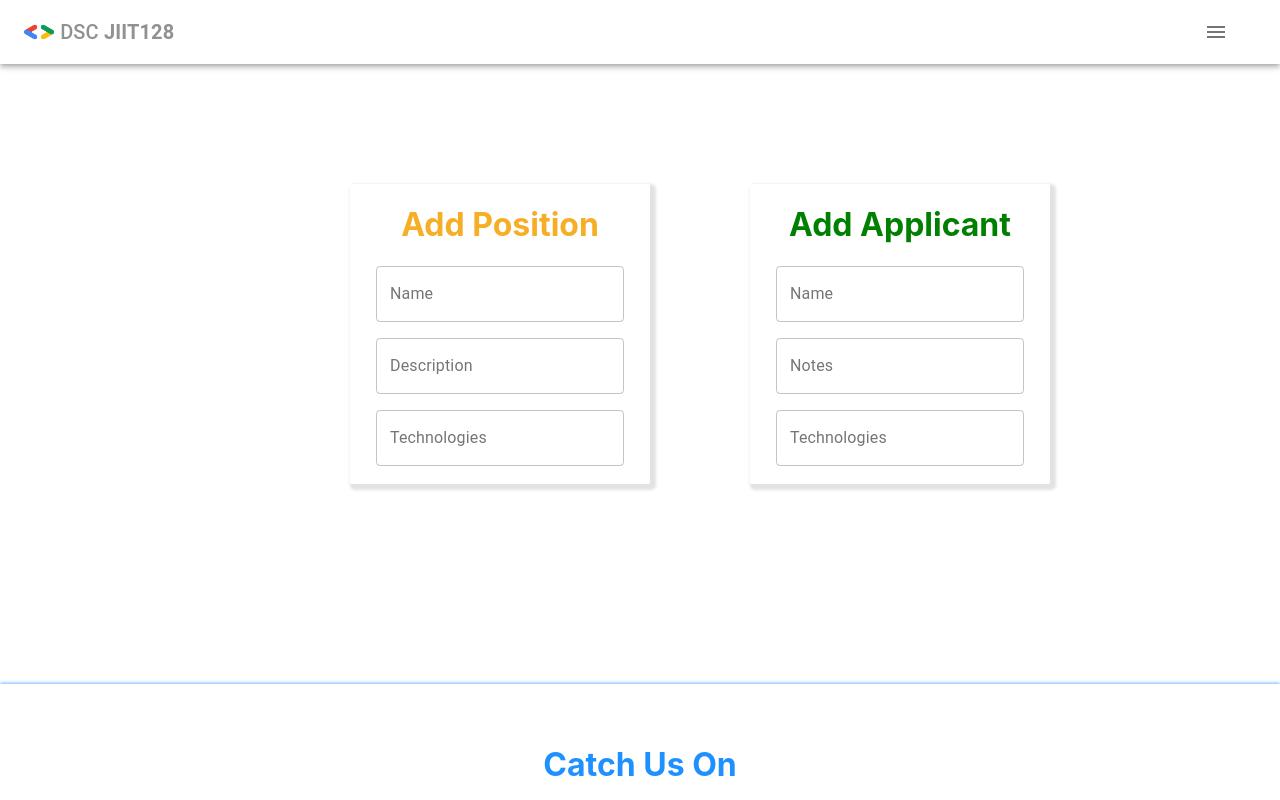
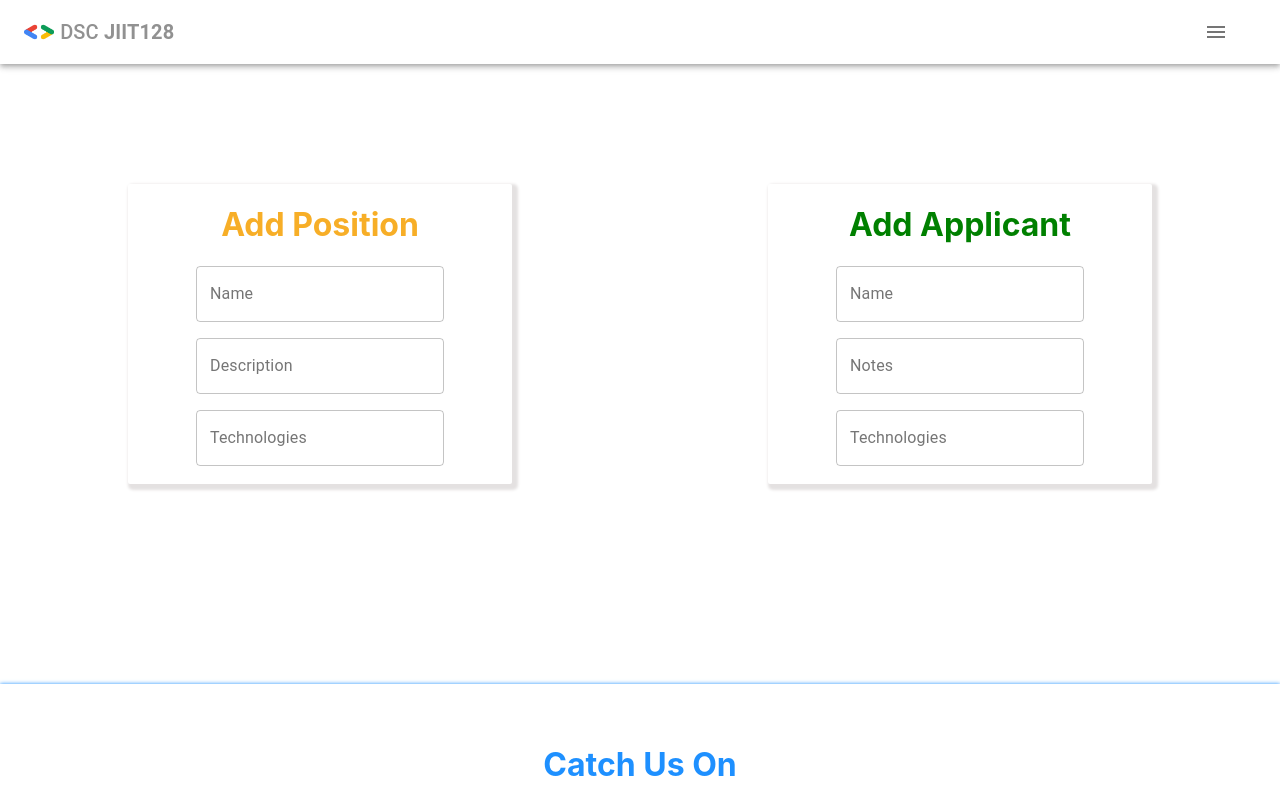
Before and after one commit to Shobhit2806/DSC-Management, a React (Create React App) app: page / in a window 1280 px wide. Shown: the top 800 px of the page. Built offline with nearby package versions, Linux system fonts and the light colour scheme.

Commit message:
ui fixes

```diff
--- a/src/App.js
+++ b/src/App.js
@@ -4,7 +4,7 @@ import './App.css';
 import Navbar from './Components/Navbar'
 import Footer from './Components/Footer';
 import AddPosition from './Components/AddPosition';
-import AddApplicant from './Components/AddApplicant';
+
 
 
 function App() {
--- a/src/Components/AddApplicant.js
+++ /dev/null
@@ -1,29 +0,0 @@
-import React from 'react';
-import { makeStyles } from '@material-ui/core/styles';
-import TextField from '@material-ui/core/TextField';
-import './AddApplicant.css'
-const useStyles = makeStyles((theme) => ({
-  root: {
-    '& > *': {
-      margin: theme.spacing(1),
-      width: '25ch',
-    },
-  },
-}));
-
-export default function AddApplicant() {
-  const classes = useStyles();
-
-  return (
-      <div className="mainapplicant">
-          <div className="applicanttitle">
-              <h1>Add Applicant</h1>
-          </div>
-    <form className="applicantformposition"  noValidate autoComplete="off">
-      <TextField id="outlined-basic" label="Name" variant="outlined" />
-      <TextField id="outlined-basic" label="Notes" variant="outlined" />
-      <TextField id="outlined-basic" label="Technologies" variant="outlined" />
-    </form>
-    </div>
-  );
-}
--- a/src/Components/AddPosition.css
+++ b/src/Components/AddPosition.css
@@ -1,6 +1,7 @@
 .forms{
     display: grid;
-    grid-template-columns: 350px 100px 100px 100px 100px 100px 100px 100px;
+    /* grid-template-columns: 350px 300px 100px 300px 100px; */
+    grid-template-columns: 10% 30% 20% 30% 10%;
     grid-template-rows: 120px 300px 200px;
 
 
@@ -14,7 +15,7 @@
 
 
     grid-column-start: 2;
-    grid-column-end: 5;
+    grid-column-end: 3;
     grid-row-start: 2;
     grid-row-end: 3;
 
@@ -31,8 +32,8 @@
     background-color: white;
     box-shadow: 3px 3px 3px 3px #e4e1e1;
     border-radius: 2px;
-    grid-column-start: 6;
-    grid-column-end: 9;
+    grid-column-start: 4;
+    grid-column-end: 5;
     grid-row-start: 2;
     grid-row-end: 3;
 
--- a/src/Components/AddPosition.js
+++ b/src/Components/AddPosition.js
@@ -1,18 +1,11 @@
 import React from 'react';
-import { makeStyles } from '@material-ui/core/styles';
+
 import TextField from '@material-ui/core/TextField';
 import './AddPosition.css'
-const useStyles = makeStyles((theme) => ({
-  root: {
-    '& > *': {
-      margin: theme.spacing(1),
-      width: '25ch',
-    },
-  },
-}));
+
 
 export default function AddPosition() {
-  const classes = useStyles();
+
 
   return (
     <div className="forms">
--- a/src/Components/Footer.js
+++ b/src/Components/Footer.js
@@ -1,5 +1,4 @@
 import React from 'react'
-import { Link } from 'react-router-dom';
 import './Footer.css'
 import fblogo from '../assests/facebook.png'
 import githublogo from '../assests/githublogo.png'
--- a/src/Components/Navbar.js
+++ b/src/Components/Navbar.js
@@ -3,7 +3,7 @@ import { makeStyles } from '@material-ui/core/styles';
 import AppBar from '@material-ui/core/AppBar';
 import Toolbar from '@material-ui/core/Toolbar';
 import Typography from '@material-ui/core/Typography';
-import Button from '@material-ui/core/Button';
+
 import IconButton from '@material-ui/core/IconButton';
 import MenuIcon from '@material-ui/icons/Menu';
 import './Navbar.css'
```
Also changed, not shown: src/Components/AddApplicant.css (deleted).
